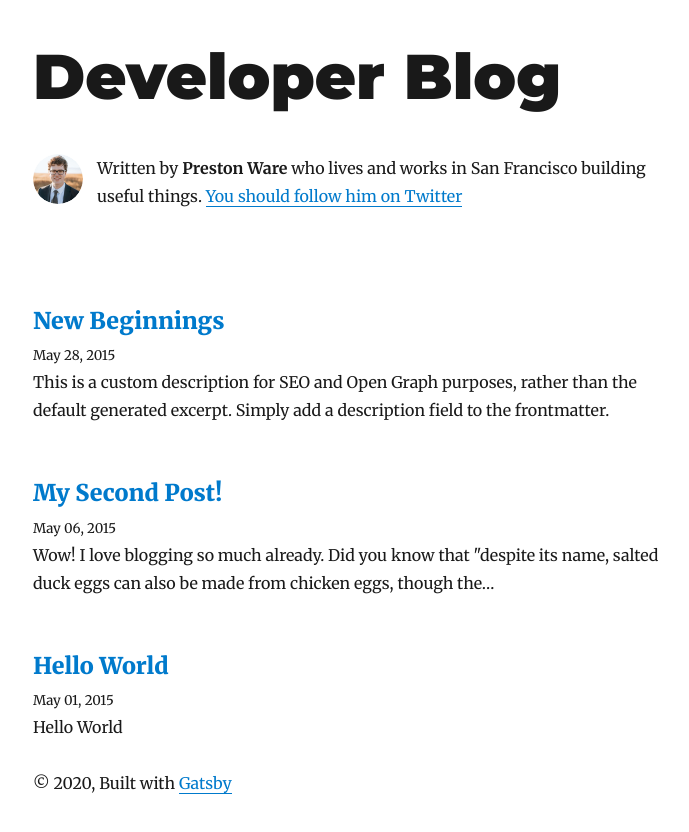
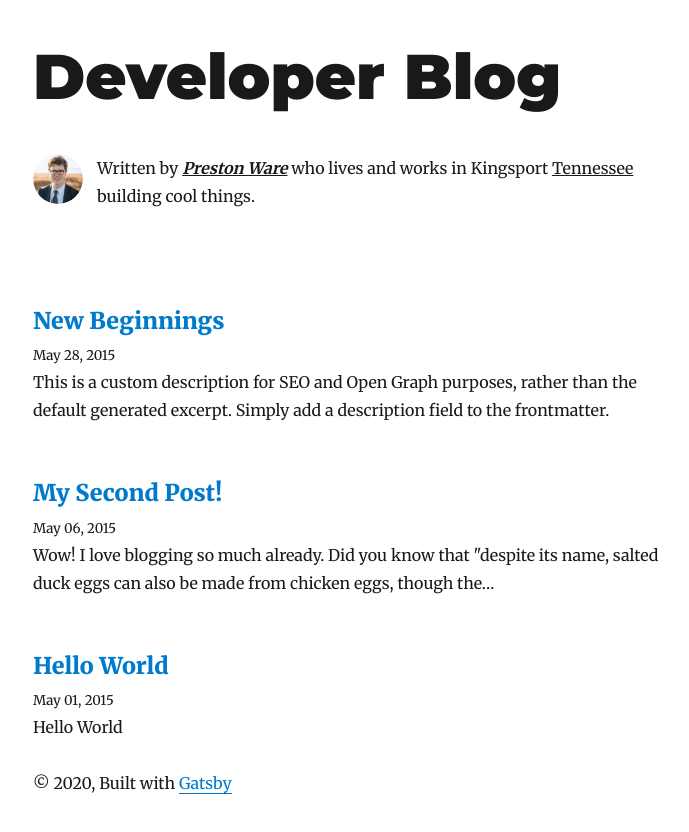
Before and after one commit to Preston882/dev_blog, a Gatsby site: page / in a window 1280 px wide. Shown: the whole page, without its empty margins (292-981 px from the left). Built offline with nearby package versions, Linux system fonts and the light colour scheme; Gatsby itself is replaced by a stand-in of ours; some packages are replaced by stand-ins of ours.

Commit message:
Changed Author name, Title, and bio

```diff
--- a/src/components/bio.js
+++ b/src/components/bio.js
@@ -24,12 +24,9 @@ const Bio = () => {
       site {
         siteMetadata {
           author
-          social {
-            twitter
           }
         }
       }
-    }
   `)
 
   const { author, social } = data.site.siteMetadata
@@ -54,12 +51,7 @@ const Bio = () => {
         }}
       />
       <p>
-        Written by <strong>{author}</strong> who lives and works in San
-        Francisco building useful things.
-        {` `}
-        <a href={`https://twitter.com/${social.twitter}`}>
-          You should follow him on Twitter
-        </a>
+        Written by <strong><u><i>{author}</i></u></strong> who lives and works in Kingsport <u>Tennessee</u> building cool things.
       </p>
     </div>
   )
```
